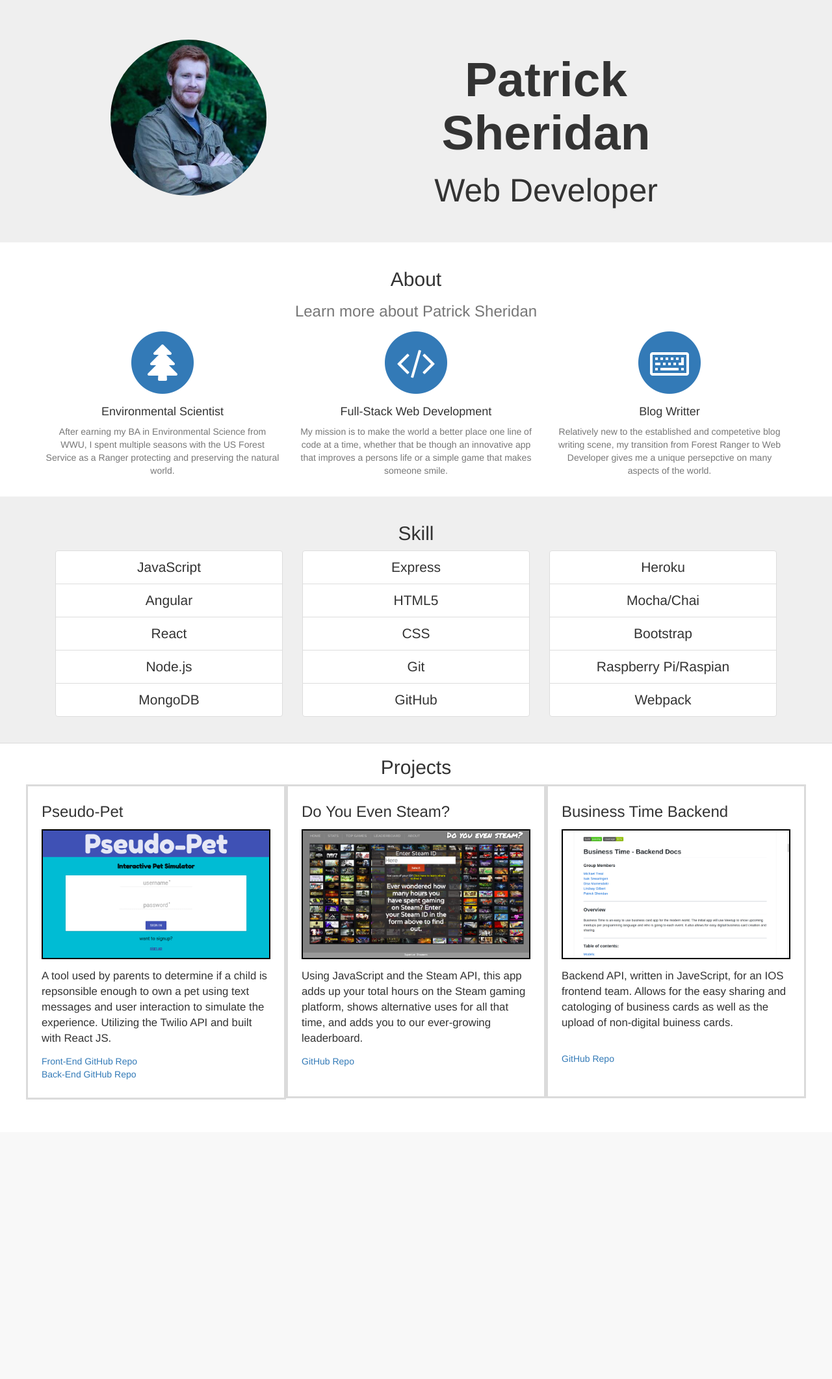
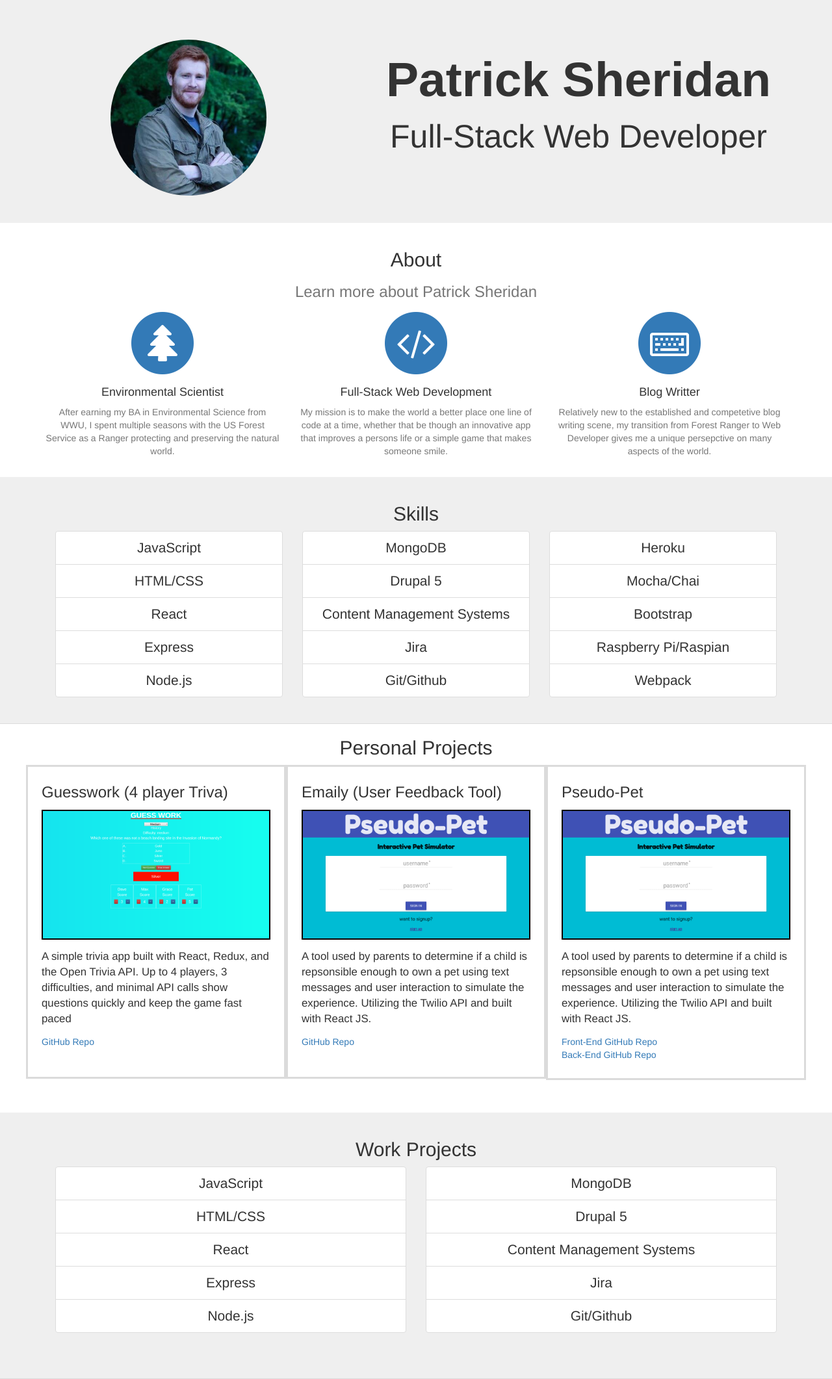
Before and after one commit to sheridp2/web-dev-portfolio, a PHP site: page / in a window 1280 px wide. Shown: the part 88-2210 px from the top of the page at 65% size. Before the commit the page ends 1780 px from the top, so only its background shows below. Run offline with PHP 8.4, Linux system fonts and the light colour scheme; some libraries are stand-ins or nearby versions.

Commit message:
deployment

```diff
--- a/public/index.html
+++ b/public/index.html
@@ -44,9 +44,9 @@
             <img class= "self-image img-circle" src="./assets/me.jpg">
           </div>
 
-            <div class="col-md-6">
+            <div class="col-md-7">
               <h1>Patrick Sheridan</h1>
-              <h2>Web Developer</h2>
+              <h2>Full-Stack Web Developer</h2>
             </div>
           </div>
         </div>
@@ -95,26 +95,26 @@
       <div class="container">
         <div class="row">
           <div class="col-lg-12 text-center">
-            <h2 class="section-heading">Skill</h2>
+            <h2 class="section-heading">Skills</h2>
           </div>
         </div>
         <div>
           <div class="col-md-4">
             <ul class="list-group">
               <li class="list-group-item text-center">JavaScript</li>
-              <li class="list-group-item text-center">Angular</li>
+              <li class="list-group-item text-center">HTML/CSS</li>
               <li class="list-group-item text-center">React</li>
+              <li class="list-group-item text-center">Express</li>
               <li class="list-group-item text-center">Node.js</li>
-              <li class="list-group-item text-center">MongoDB</li>
             </ul>
           </div>
           <div class="col-md-4">
             <ul class="list-group">
-              <li class="list-group-item text-center">Express</li>
-              <li class="list-group-item text-center">HTML5</li>
-              <li class="list-group-item text-center">CSS</li>
-              <li class="list-group-item text-center">Git</li>
-              <li class="list-group-item text-center">GitHub</li>
+              <li class="list-group-item text-center">MongoDB</li>
+              <li class="list-group-item text-center">Drupal 5</li>
+              <li class="list-group-item text-center">Content Management Systems</li>
+              <li class="list-group-item text-center">Jira</li>
+              <li class="list-group-item text-center">Git/Github</li>
             </ul>
           </div>
           <div class="col-md-4">
@@ -135,9 +135,27 @@
         <div class="container">
           <div class="row">
             <div class="col-lg-12 text-center">
-              <h2 class="section-heading">Projects</h2>
+              <h2 class="section-heading">Personal Projects</h2>
             </div>
           <div class="row">
+            <div class="col-md-4 project-container">
+              <div class="thumbnail">
+                <h3>Guesswork (4 player Triva)</h3>
+                <a href="https://guesswork.herokuapp.com" target="_blank"><img src="./assets/guesswork.png"></a>
+                <p>A simple trivia app built with React, Redux, and the Open Trivia API. Up to 4 players, 3 difficulties, and minimal API calls show questions quickly and keep the game fast paced</p>
+                <a href="https://github.com/sheridp2/triviapp" target="_blank">GitHub Repo</a>
+
+              </div>
+            </div>
+            <div class="col-md-4 project-container">
+              <div class="thumbnail">
+                <h3>Emaily (User Feedback Tool)</h3>
+                <a href="https://emaily-user-feedback-app.herokuapp.com/" target="_blank"><img src="./assets/pseudo-pet.png"></a>
+                <p>A tool used by parents to determine if a child is repsonsible enough to own a pet using text messages and user interaction to simulate the experience. Utilizing the Twilio API and built with React JS.</p>
+                <a href="https://github.com/G4-Final-Project/PAWS-ibilities-frontend" target="_blank">GitHub Repo</a><br>
+
+              </div>
+            </div>
             <div class="col-md-4 project-container">
               <div class="thumbnail">
                 <h3>Pseudo-Pet</h3>
@@ -147,26 +165,45 @@
                 <a href="https://github.com/G4-Final-Project/PAWS-ibilities-backend" target="_blank">Back-End GitHub Repo</a>
               </div>
             </div>
-            <div class="col-md-4 project-container">
-              <div class="thumbnail">
-                <h3>Do You Even Steam?</h3>
-                <a href="https://do-you-even-steam.herokuapp.com/" target="_blank"><img src="./assets/steam.png"></a>
-                <p>Using JavaScript and the Steam API, this app adds up your total hours on the Steam gaming platform, shows alternative uses for all that time, and adds you to our ever-growing leaderboard.</p>
-                <a href="https://github.com/carlox7/Do-You-Even-Steam" target="_blank">GitHub Repo</a>
-              </div>
-            </div>
-            <div class="col-md-4 project-container">
-              <div class="thumbnail">
-                <h3>Business Time Backend</h3>
-                <a href="https://do-you-even-steam.herokuapp.com/" target="_blank"><img src="./assets/b-time.png"></a>
-                <p>Backend API, written in JaveScript, for an IOS frontend team. Allows for the easy sharing and catologing of business cards as well as the upload of non-digital buiness cards.</p><br>
-                <a href="https://github.com/CF-JS-iOS-G-5/javascript-back-end" target="_blank">GitHub Repo<a>
-              </div>
+
             </div>
           </div>
         </div>
       </div>
-    </div>
+      <section class="work-projects">
+        <div class="container">
+          <div class="row">
+            <div class="col-lg-12 text-center">
+              <h2 class="section-heading">Work Projects</h2>
+            </div>
+          </div>
+          <div>
+            <div class="col-md-6">
+              <ul class="list-group">
+                <li class="list-group-item text-center">JavaScript</li>
+                <li class="list-group-item text-center">HTML/CSS</li>
+                <li class="list-group-item text-center">React</li>
+                <li class="list-group-item text-center">Express</li>
+                <li class="list-group-item text-center">Node.js</li>
+              </ul>
+            </div>
+            <div class="col-md-6">
+              <ul class="list-group">
+                <li class="list-group-item text-center">MongoDB</li>
+                <li class="list-group-item text-center">Drupal 5</li>
+                <li class="list-group-item text-center">Content Management Systems</li>
+                <li class="list-group-item text-center">Jira</li>
+                <li class="list-group-item text-center">Git/Github</li>
+              </ul>
+            </div>
+
+          </div>
+        </div>
+      </section>
+
+
+
+
     <script src="https://code.jquery.com/jquery-3.1.1.slim.min.js" integrity="sha384-A7FZj7v+d/sdmMqp/nOQwliLvUsJfDHW+k9Omg/a/EheAdgtzNs3hpfag6Ed950n" crossorigin="anonymous"></script>
     <script src="https://cdnjs.cloudflare.com/ajax/libs/tether/1.4.0/js/tether.min.js" integrity="sha384-DztdAPBWPRXSA/3eYEEUWrWCy7G5KFbe8fFjk5JAIxUYHKkDx6Qin1DkWx51bBrb" crossorigin="anonymous"></script>
     <script src="https://maxcdn.bootstrapcdn.com/bootstrap/4.0.0-alpha.6/js/bootstrap.min.js" integrity="sha384-vBWWzlZJ8ea9aCX4pEW3rVHjgjt7zpkNpZk+02D9phzyeVkE+jo0ieGizqPLForn" crossorigin="anonymous"></script>
--- a/public/main.css
+++ b/public/main.css
@@ -73,6 +73,11 @@
   background-color: #efefef;
   border-bottom: 1px solid #dbdbdb;
 }
+.work-projects {
+  padding: 20px;
+  background-color: #efefef;
+  border-bottom: 1px solid #dbdbdb;
+}
 
 .projects {
   margin-bottom: 50px;
@@ -100,3 +105,7 @@
 .thumbnail{
   border: 2px solid white;
 }
+
+.work-projects{
+  padding-bottom: 50px;
+}
```
Also changed, not shown: package-lock.json, public/assets/guesswork.png (added), 1 other file.
